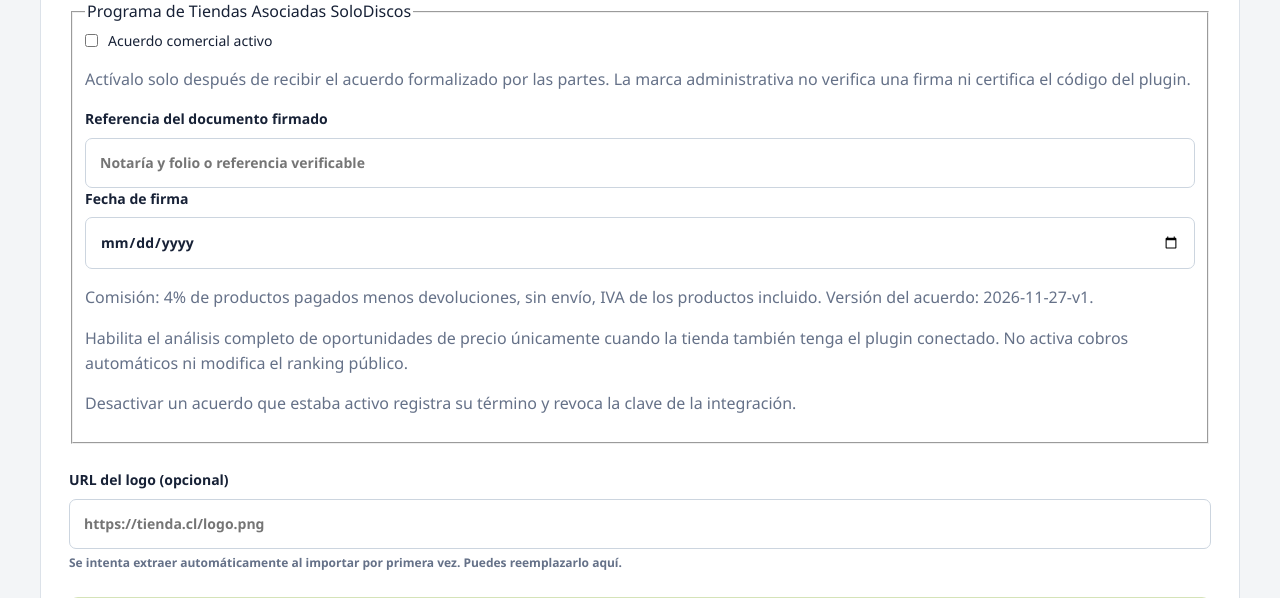
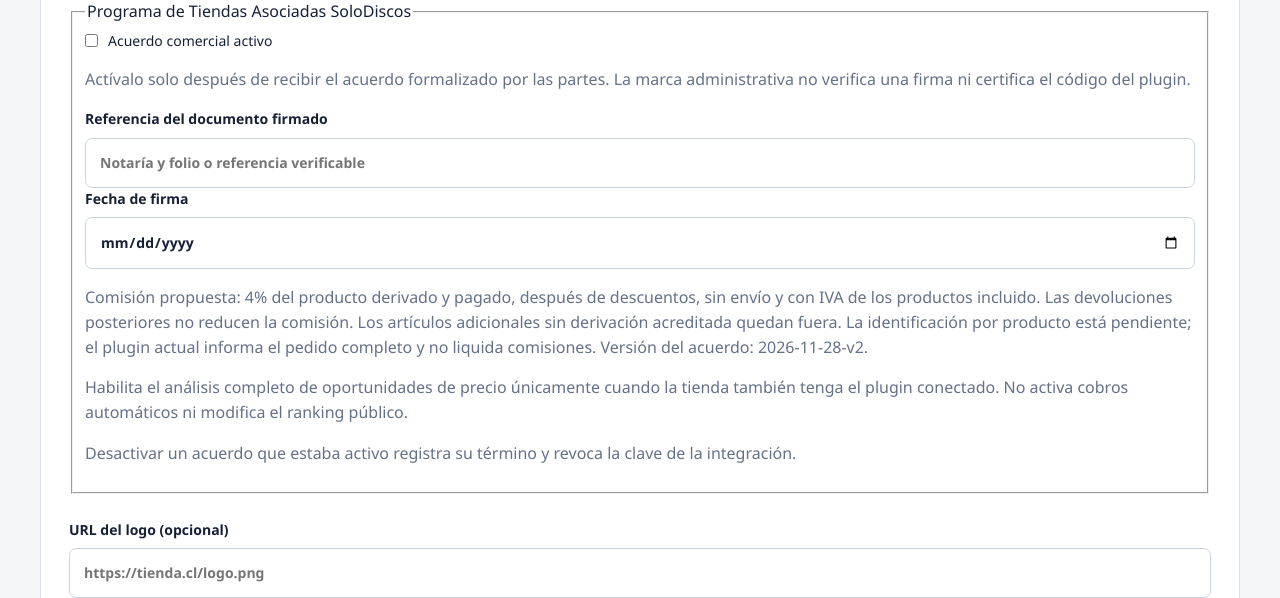
Before and after one commit to juanand87/solodiscos, a Laravel app: page /admin/tiendas/nueva in a window 1280 px wide; the page is wider, and only the part inside the window is pictured. Shown: the part 1457-2055 px from the top of that part. Run offline with Laravel 12, Linux system fonts and the light colour scheme; a user stored in the database is signed in; data comes from the database, SQL or seed files in the repository; tables that the repository leaves empty hold one stand-in row (values such as "Sample post").

Commit message:
Revise partner draft for product-specific referral commission

```diff
--- a/app/config/partner-plan.php
+++ b/app/config/partner-plan.php
@@ -1,15 +1,15 @@
 <?php
 return [
     'name'=>'Plan Tienda Asociada',
-    'version'=>'2026-11-27-v1',
+    'version'=>'2026-11-28-v2',
     'commission_percent'=>4,
     'plugin_version'=>'1.2.0',
-    'commission_basis'=>'products_after_refunds_excluding_shipping_including_vat',
+    'commission_basis'=>'referred_products_paid_before_returns_excluding_shipping_including_vat',
     'legal_identity'=>['name'=>'Articulos Musicales Juan Fica Sepulveda EIRL','rut'=>'76.879.846-K','representative'=>null],
     'sections'=>[
         ['title'=>'Objeto del programa','text'=>'SoloDiscos compara publicaciones de discos y deriva visitas hacia tiendas independientes. La tienda gestiona sus productos, precios, cobros, entregas, garantías y atención a compradores. La asociación habilita el análisis completo de oportunidades de precio cuando exista un acuerdo comercial activo y una conexión verificada del plugin.'],
-        ['title'=>'Comisión y liquidación mensual','text'=>'La comisión es del 4% sobre los productos efectivamente pagados de cada pedido atribuido a SoloDiscos, después de descuentos y devoluciones, sin incluir el envío y con IVA de los productos incluido. Los pedidos cancelados, fallidos o eliminados no generan comisión. Por ejemplo, una base de productos de $100.000 menos $10.000 devueltos genera una comisión de $3.600, cualquiera que sea el cargo de envío. El cierre mensual deberá mostrar pedidos, bases y ajustes por moneda para revisión de ambas partes. Si una devolución no permite separar los productos del envío, la base queda pendiente de revisión y no se presume. Los impuestos propios del servicio de comisión, fecha de pago y mecanismo de objeción deben definirse antes de firmar. No hay cobros automáticos activados por esta página.'],
-        ['title'=>'Atribución y límites de medición','text'=>'La atribución utiliza los metadatos nativos de WooCommerce: origen UTM o referencia exacta solodiscos.cl o www.solodiscos.cl. Se conserva el modelo de sesión y consentimiento de la tienda. No se atribuyen pedidos sin evidencia por similitud, por una baja de stock o por un clic aislado. Las compras en otros dispositivos y el seguimiento bloqueado pueden quedar sin atribución. Las cifras son registros informados por la integración, no una auditoría bancaria ni una garantía de conversión.'],
+        ['title'=>'Comisión y liquidación mensual','text'=>'La comisión es del 4% sobre el importe efectivamente pagado de los productos cuya derivación desde SoloDiscos pueda acreditarse individualmente, después de descuentos, sin incluir el envío y con IVA de los productos incluido. Los demás productos agregados al mismo pedido no generan comisión si no cuentan con una derivación propia acreditada. La comisión se devenga al confirmarse el pago de la venta atribuida, como remuneración por el servicio de intermediación realizado; las devoluciones o reembolsos posteriores no reducen esa comisión. Los pedidos que no lleguen a pagarse no generan comisión. Por ejemplo, si el producto derivado cuesta $20.000 y el comprador agrega otros productos por $80.000, la comisión es $800, no $4.000; una devolución posterior no modifica esos $800. Esto no impide corregir errores de cálculo, duplicidades o atribuciones incorrectas. La liquidación mensual deberá detallar el producto derivado, su importe pagado y la comisión para revisión de ambas partes. Los impuestos propios del servicio de comisión, fecha de pago y mecanismo de objeción deben definirse antes de firmar. No hay cobros automáticos activados por esta página.'],
+        ['title'=>'Atribución y límites de medición','text'=>'La integración actual identifica el origen del pedido mediante los metadatos nativos de WooCommerce, con origen UTM o referencia exacta solodiscos.cl o www.solodiscos.cl. Todavía no identifica qué líneas del pedido corresponden al producto derivado. Antes de liquidar comisiones conforme a este borrador deberá incorporarse y verificarse esa identificación por producto o variación, vinculando la derivación con la línea pagada. Los importes agregados que informa el plugin actual son datos informativos del pedido, no la base de comisión por producto de este acuerdo. Si no puede acreditarse el producto derivado, no se presume una comisión sobre el carrito completo. Se respeta el consentimiento y el seguimiento disponible en la tienda; las compras en otros dispositivos o con seguimiento bloqueado pueden quedar sin atribución. Una baja de stock o un clic aislado no acreditan una venta pagada.'],
         ['title'=>'Datos mínimos y uso limitado del plugin','text'=>'La versión 1.2.0 del plugin envía únicamente pedidos atribuidos a SoloDiscos y sus actualizaciones. Para identificar el origen consulta localmente metadatos de atribución de WooCommerce. Transmite identificador técnico de pedido, estado, moneda, fechas, importe, devoluciones, cantidades y la señal de atribución; si esta se retira, envía un aviso técnico mínimo. No transmite nombres, correos, RUT, teléfonos, domicilios, tarjetas, claves ni líneas de productos. No exporta pedidos de otras fuentes ni realiza una copia de la base de datos de la tienda. La consulta del catálogo público de la tienda es un proceso separado del plugin.'],
         ['title'=>'Código disponible para revisión','text'=>'Las tiendas pueden descargar el paquete completo del plugin y revisar sus archivos PHP, estilos y documentación antes de instalarlo o actualizarlo. El código conserva la licencia indicada en el paquete. La firma del acuerdo no sustituye la revisión del código de la versión instalada. Cualquier ampliación de finalidad o de datos requerirá información previa y una nueva autorización o acuerdo cuando corresponda.'],
         ['title'=>'Confidencialidad y seguridad','text'=>'Los datos privados recibidos se usan para medir las conversiones atribuibles, resolver discrepancias y preparar liquidaciones del programa. No se publican ni se muestran a otras tiendas los pedidos ni los importes privados de cada vendedor. Las comunicaciones utilizan HTTPS, claves por tienda y validación de dominio; cada tienda puede revocar su clave. No se promete ausencia absoluta de incidentes. El documento firmado deberá identificar a los responsables, sus deberes de seguridad, el canal de incidentes y los plazos de conservación y eliminación.'],
--- a/app/resources/views/portal/plan.blade.php
+++ b/app/resources/views/portal/plan.blade.php
@@ -1,8 +1,7 @@
 @extends('portal.layout')
 @section('portal-title','Plan Tienda Asociada')
 @section('portal-content')
-<section class="panel"><span class="eyebrow">PROGRAMA DE TIENDAS ASOCIADAS SOLODISCOS</span><h2>{{ $plan['commission_percent'] }}% por venta atribuida</h2><p>Liquidación mensual · Sin permanencia mínima · Código del plugin disponible para revisión.</p><p>Obtén acceso a todas las oportunidades de mejora de precios de tu tienda con el acuerdo comercial activo y el plugin conectado.</p>
-<p>Acuerdo: <strong>{{ $partnerAccess['agreement_active']?'Activo':'Sin activar' }}</strong> · Plugin: <strong>{{ $partnerAccess['plugin_connected']?'Conectado':'Sin conexión verificada' }}</strong> · Acceso: <strong>{{ $partnerAccess['full_access']?'Completo':'Muestra gratuita' }}</strong>.</p>
+<section class="panel"><span class="eyebrow">PROGRAMA DE TIENDAS ASOCIADAS SOLODISCOS</span>
 @if($store->commercial_agreement_reference)<p>Referencia de firma registrada por SoloDiscos: {{ $store->commercial_agreement_reference }} · {{ $store->commercial_agreement_signed_at }}. Este registro administrativo no verifica automáticamente la firma.</p>@endif
 @if($store->commercial_agreement_plugin_sha256)<p style="overflow-wrap:anywhere">Paquete vinculado al registro del acuerdo: SHA-256 <code>{{ $store->commercial_agreement_plugin_sha256 }}</code>.</p>@endif
 @if($store->partner_plan_requested_at)<p>Solicitud de formalización registrada: {{ $store->partner_plan_requested_at }} · versión {{ $store->partner_plan_requested_version }}.</p>@endif
--- a/app/resources/views/store-form.blade.php
+++ b/app/resources/views/store-form.blade.php
@@ -20,7 +20,7 @@
 <p>Actívalo solo después de recibir el acuerdo formalizado por las partes. La marca administrativa no verifica una firma ni certifica el código del plugin.</p>
 <label>Referencia del documento firmado<input name="commercial_agreement_reference" maxlength="255" value="{{ old('commercial_agreement_reference',$store->commercial_agreement_reference) }}" placeholder="Notaría y folio o referencia verificable"></label>
 <label>Fecha de firma<input type="date" name="commercial_agreement_signed_at" value="{{ old('commercial_agreement_signed_at',$store->commercial_agreement_signed_at) }}"></label>
-<p>Comisión: 4% de productos pagados menos devoluciones, sin envío, IVA de los productos incluido. Versión del acuerdo: {{ config('partner-plan.version') }}.</p>
+<p>Comisión propuesta: 4% del producto derivado y pagado, después de descuentos, sin envío y con IVA de los productos incluido. Las devoluciones posteriores no reducen la comisión. Los artículos adicionales sin derivación acreditada quedan fuera. La identificación por producto está pendiente; el plugin actual informa el pedido completo y no liquida comisiones. Versión del acuerdo: {{ config('partner-plan.version') }}.</p>
 @if($store->partner_plan_requested_at)<p>La tienda solicitó formalización el {{ $store->partner_plan_requested_at }} · {{ $store->partner_plan_requested_version }}.</p>@endif
 <p>Habilita el análisis completo de oportunidades de precio únicamente cuando la tienda también tenga el plugin conectado. No activa cobros automáticos ni modifica el ranking público.</p>
 <p>Desactivar un acuerdo que estaba activo registra su término y revoca la clave de la integración.</p>
```
Also changed, not shown: app/tests/Feature/StorePartnerAccessTest.php (+1 -1 lines), README.md.
